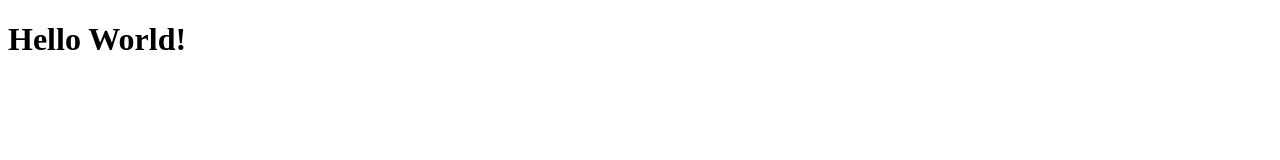
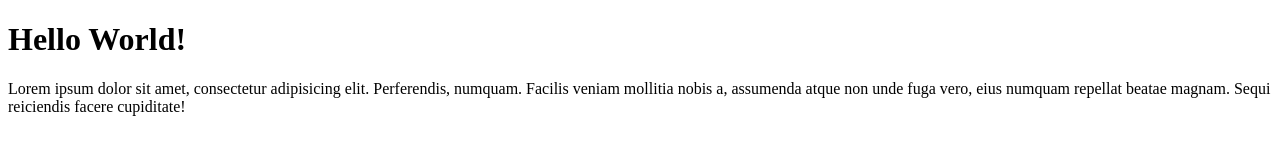
Before and after one commit to rizkyabi/belajar-git-remote-2, a plain HTML site: page index.html in a window 1280 px wide. Drawn offline with Linux system fonts and the light colour scheme.

Commit message:
menambahkan paragraf

```diff
--- a/index.html
+++ b/index.html
@@ -7,5 +7,6 @@
 </head>
 <body>
     <h1>Hello World!</h1>
+    <p>Lorem ipsum dolor sit amet, consectetur adipisicing elit. Perferendis, numquam. Facilis veniam mollitia nobis a, assumenda atque non unde fuga vero, eius numquam repellat beatae magnam. Sequi reiciendis facere cupiditate!</p>
 </body>
 </html>
```
